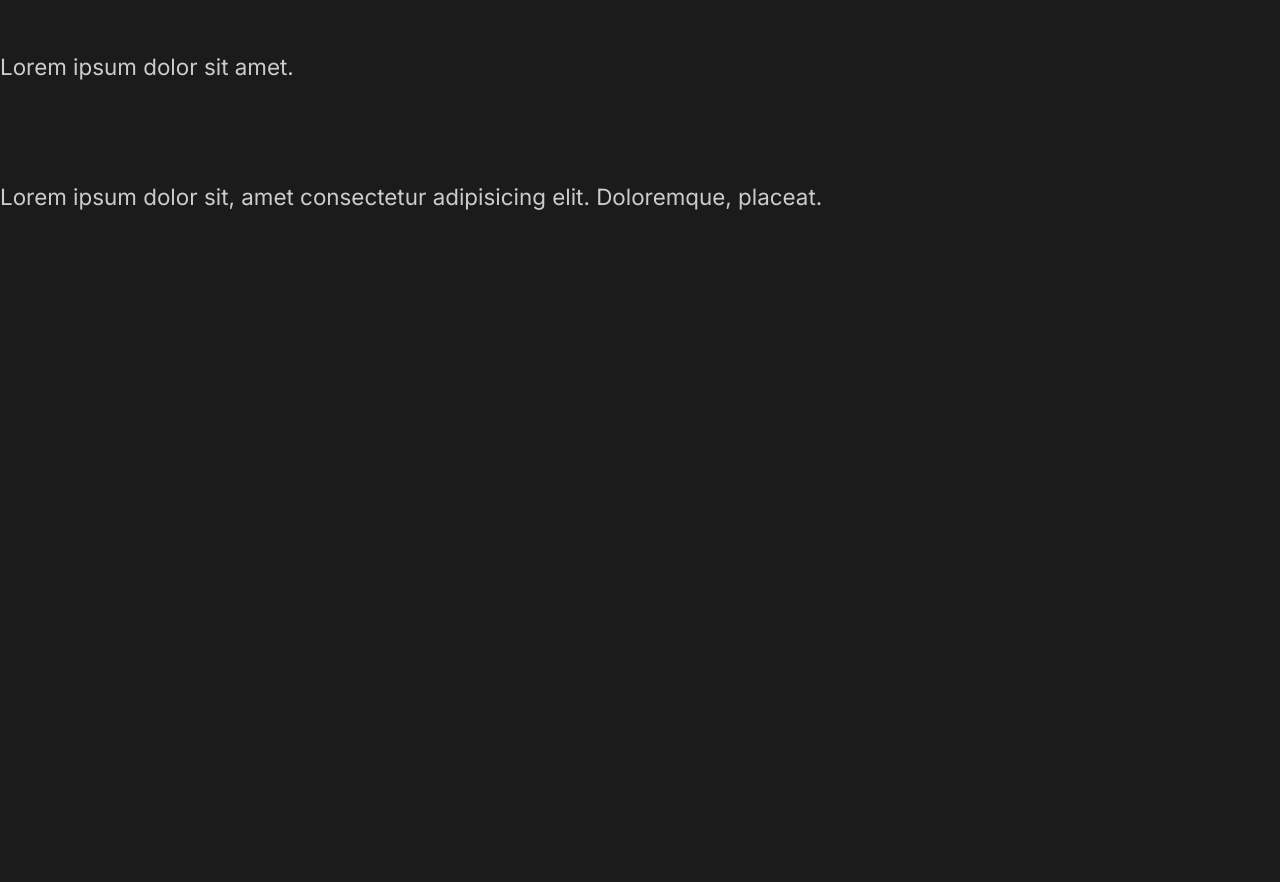
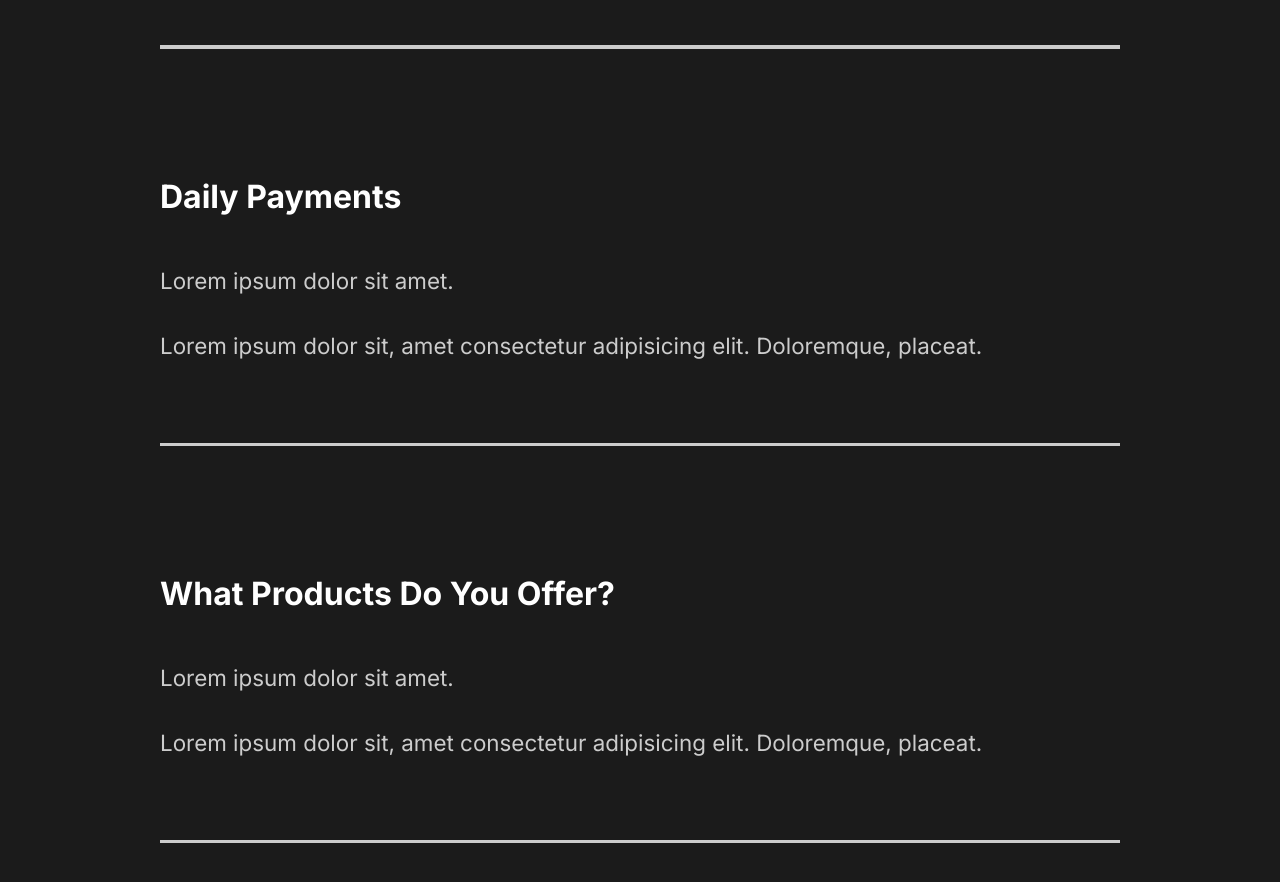
Before and after one commit to fidsta1990/capture-portfolio, a React (Create React App) app: page / in a window 1280 px wide. Shown: the part 3003-3885 px from the top of the page. Before the commit the page ends 3265 px from the top, so only its background shows below. Built offline with nearby package versions, Linux system fonts and the light colour scheme.

Commit message:
added styling to Faq section

```diff
--- a/src/components/FaqSection.jsx
+++ b/src/components/FaqSection.jsx
@@ -1,10 +1,11 @@
 import React from "react";
 // Styled
 import styled from "styled-components";
+import { About } from "../styles";
 
 const FaqSection = () => {
   return (
-    <div className="faq">
+    <Faq>
       <h2>
         Any Questions <span>FAQ</span>
       </h2>
@@ -18,6 +19,7 @@
             Doloremque, placeat.
           </p>
         </div>
+        <div className="faq-line"></div>
       </div>
       {/* question */}
       <div className="question">
@@ -29,6 +31,7 @@
             Doloremque, placeat.
           </p>
         </div>
+        <div className="faq-line"></div>
       </div>
       {/* question */}
       <div className="question">
@@ -40,6 +43,7 @@
             Doloremque, placeat.
           </p>
         </div>
+        <div className="faq-line"></div>
       </div>
       {/* question */}
       <div className="question">
@@ -51,9 +55,43 @@
             Doloremque, placeat.
           </p>
         </div>
+        <div className="faq-line"></div>
       </div>
-    </div>
+    </Faq>
   );
 };
 
+const Faq = styled(About)`
+  display: block;
+
+  span {
+    display: block;
+  }
+
+  h2 {
+    padding-bottom: 2rem;
+    font-weight: lighter;
+  }
+
+  .faq-line {
+    background: #ccc;
+    height: 0.2rem;
+    margin: 2rem 0rem;
+    width: 100%;
+  }
+
+  .question{
+    padding: 3rem 0rem;
+    cursor: pointer;
+  }
+
+  .answer{
+    padding: 2rem 0rem;
+
+    p{
+      padding: 1rem 0rem;
+    }
+  }
+`;
+
 export default FaqSection;
--- a/src/components/global-style/GlobalStyle.jsx
+++ b/src/components/global-style/GlobalStyle.jsx
@@ -12,7 +12,7 @@
 body{
   background: #1b1b1b;
   font-family: 'Inter', sans-serif;
-
+  /* font-family: 'Lobster', cursive; */
 
 }
 
@@ -44,7 +44,7 @@
 }
 
 h4{
-
+font-size:2rem;
   font-weight: bold;
 }
 
```
